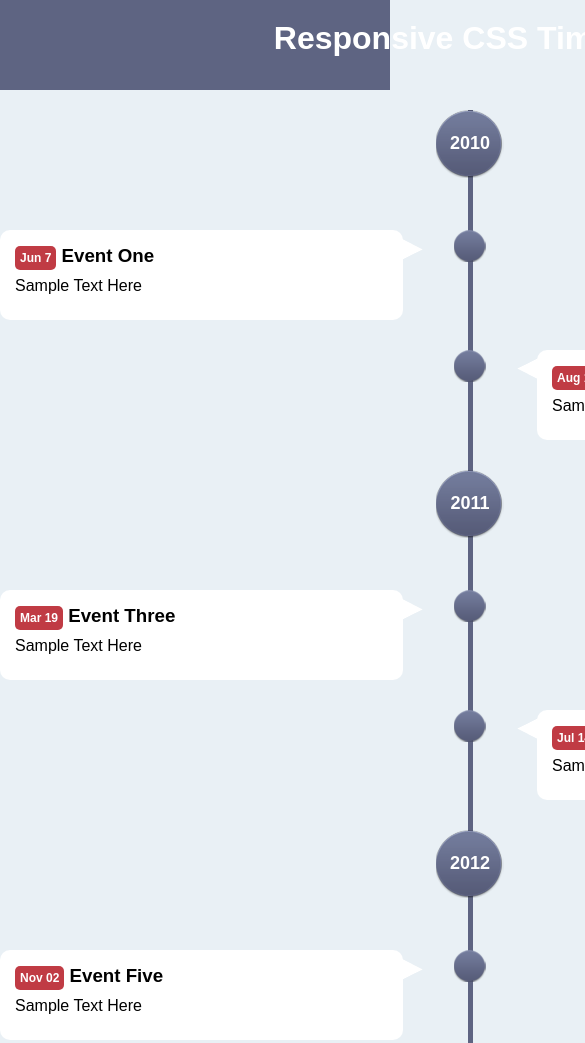
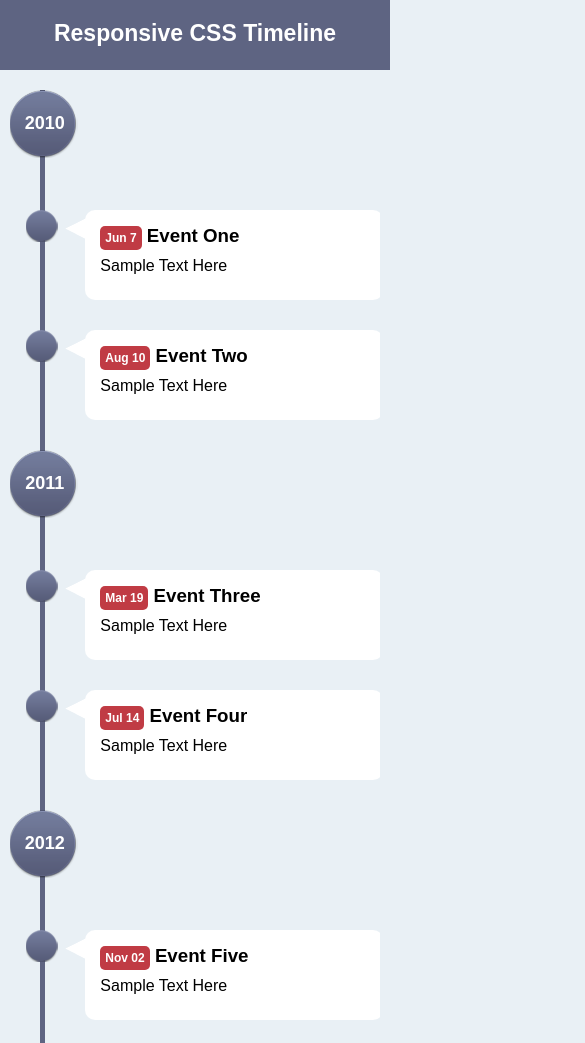
Before and after one commit to jimxshaw/css-timeline, a plain HTML site: page index.html in a window 390 px wide. Shown: the top 1043 px of the page, 585 px wide, since content can reach past the window. Drawn offline with Linux system fonts and the light colour scheme.

Commit message:
finished responsive css

```diff
--- a/css/style.css
+++ b/css/style.css
@@ -64,6 +64,13 @@ header {
   width: 100%;
   overflow: hidden;
   visibility: visible;
+  -webkit-animation: fade;
+  -webkit-animation-duration: 2s;
+}
+
+@-webkit-keyframes fade {
+  0% {opacity: 0;}
+  100% {opacity: 1;}
 }
 
 .tl-event > div {
@@ -111,3 +118,46 @@ footer {
   padding-top: 10px;
   padding-bottom: 10px;
 }
+
+@media(max-width: 768px) {
+  .container {
+    width: 95%;
+  }
+
+  header {
+    height: 50px;
+  }
+
+  h1 {
+    font-size: 23px;
+  }
+
+  #timeline {
+    background: url(../img/line.png) repeat-y 30px 0;
+  }
+
+  .tl-year {
+    background: url(../img/point-big.png) no-repeat 0 0;
+    text-align: left;
+    margin: 0;
+  }
+
+  .tl-event {
+    background: url(../img/point-small.png) no-repeat 16px 0;
+  }
+
+  .tl-event div {
+    width: 85%;
+    position: relative;
+  }
+
+  .tl-event div.event-l {
+    float: right;
+    background: url(../img/arrow-left.png) no-repeat 0 0;
+  }
+
+  .tl-event div.event-l div {
+    margin-left: 20px;
+    margin-right: 0;
+  }
+}
```
